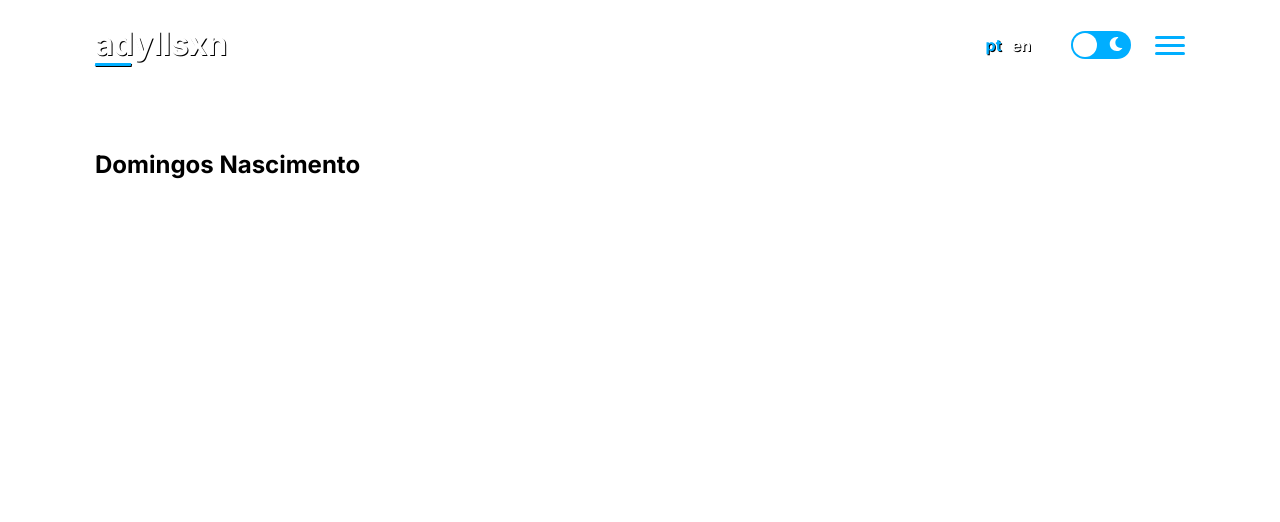
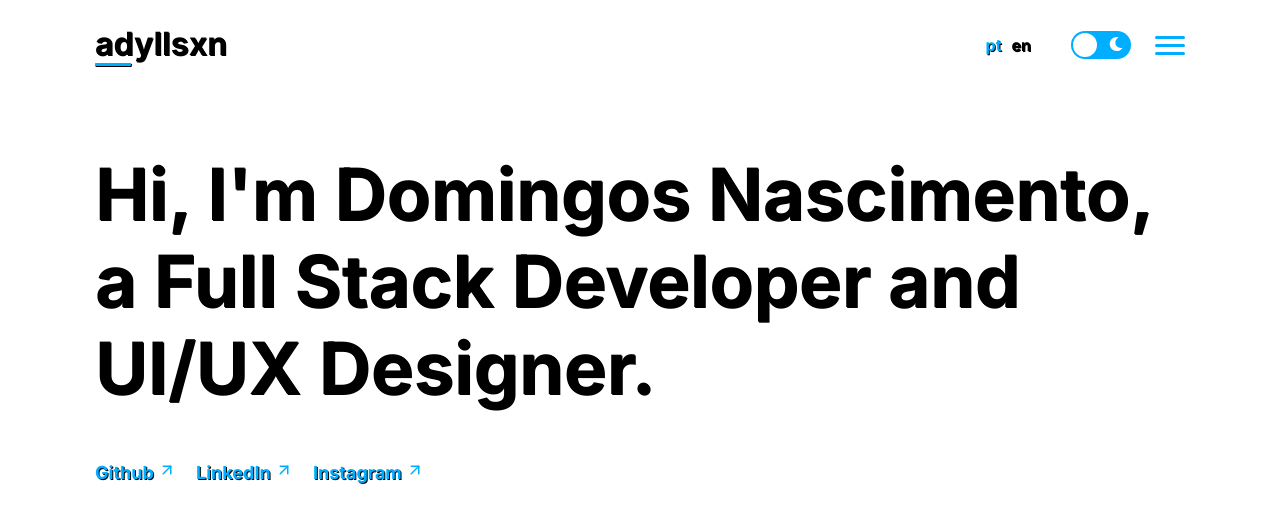
Before and after one commit to Adyllsxn/adyllsxn, a React (Vite) app in the folder portifolio/: page / in a window 1280 px wide. Shown: the top 522 px of the page. Built offline with nearby package versions, Linux system fonts and the light colour scheme.

Commit message:
concluindo com header

```diff
--- a/portifolio/src/components/Header/Header.css
+++ b/portifolio/src/components/Header/Header.css
@@ -51,10 +51,11 @@ header{
 .navMenu.active{
     left: 0;
 }
-.navLink{
+.navMenu .navLink{
     font-size: 2rem;
     font-weight: bolder;
     text-shadow: hsl(0, 0%, 0%) 1px 1px;
+    color: hsl(0, 0%, 100%);
     text-transform: lowercase;
     transition: all .3s ease-in-out;
 }
--- a/portifolio/src/components/Header/Header.tsx
+++ b/portifolio/src/components/Header/Header.tsx
@@ -28,7 +28,7 @@ const Header = () => {
       <div className="layoutContainer">
         <nav className="navBar">
           <div className="navBarLogo">
-            <a href="#" className="logo">Adyllsxn</a>
+            <Link to="/" className="logo">Adyllsxn</Link>
           </div>
 
           <ul className={`navMenu ${menuOpen ? 'active' : ''}`}>
--- a/portifolio/src/containers/pages/Home/Home.css
+++ b/portifolio/src/containers/pages/Home/Home.css
@@ -1,9 +1,33 @@
 .sectionHero{
     padding: 60px 0;
+}
+.sectionHeroContainer{
+    min-width: 900px;
+    font-size: 3rem;
+    text-shadow: #000 1px 1px;
+}
+.sectionHeroContainer ul{
+    display: flex;
+    align-items: center;
+    justify-content: start;
+    gap: 20px;
+    font-size: 18px;
+    font-weight: bolder;
+    margin-top: 50px;
+}
+.sectionHeroContainer ul li a{
+    color: hsl(199, 100%, 50%);
+    transition: all .4s ease-in-out;
+}
+.sectionHeroContainer ul li a:hover{
+    text-decoration: underline;
+    transition: all .4s ease-in-out;
 }
 
 
 @media(max-width: 768px){
-
-
+    .sectionHeroContainer{
+        min-width: 300px;
+        font-size: 2rem;
+    }
 }
--- a/portifolio/src/containers/pages/Home/Home.tsx
+++ b/portifolio/src/containers/pages/Home/Home.tsx
@@ -1,10 +1,51 @@
+import { motion } from 'framer-motion';
+import { FiArrowUpRight } from 'react-icons/fi';
 import './Home.css';
 
 const Home = () => {
   return (
     <section className='sectionHero'>
       <div className='layoutContainer'>
-          <h1>Domingos Nascimento</h1>
+        <div className='sectionHeroContainer'>
+
+          <motion.h1
+            initial={{ opacity: 0, y: 30 }}
+            animate={{ opacity: 1, y: 0 }}
+            transition={{ duration: 0.8, ease: 'easeOut' }}
+          >
+            Hi, I'm Domingos Nascimento, a Full Stack Developer and UI/UX Designer.
+          </motion.h1>
+
+          <motion.ul
+            initial="hidden"
+            animate="visible"
+            variants={{
+              visible: {
+                transition: {
+                  staggerChildren: 0.2
+                }
+              }
+            }}
+          >
+            {['Github', 'LinkedIn', 'Instagram'].map((item, index) => (
+              <motion.li
+                key={index}
+                variants={{
+                  hidden: { opacity: 0, y: 20 },
+                  visible: { opacity: 1, y: 0 }
+                }}
+                transition={{ duration: 0.5 }}
+                whileHover={{ scale: 1.05 }}
+                whileTap={{ scale: 0.95 }}
+              >
+                <a href="#">
+                  {item} <FiArrowUpRight />
+                </a>
+              </motion.li>
+            ))}
+          </motion.ul>
+
+        </div>
       </div>
     </section>
   );
--- a/portifolio/src/core/styles/App.css
+++ b/portifolio/src/core/styles/App.css
@@ -19,7 +19,7 @@ li{
     list-style: none;
 }
 a{
-    color: #fff;
+    color: inherit;
     text-decoration: none;
 }
 .layoutContainer{
```
